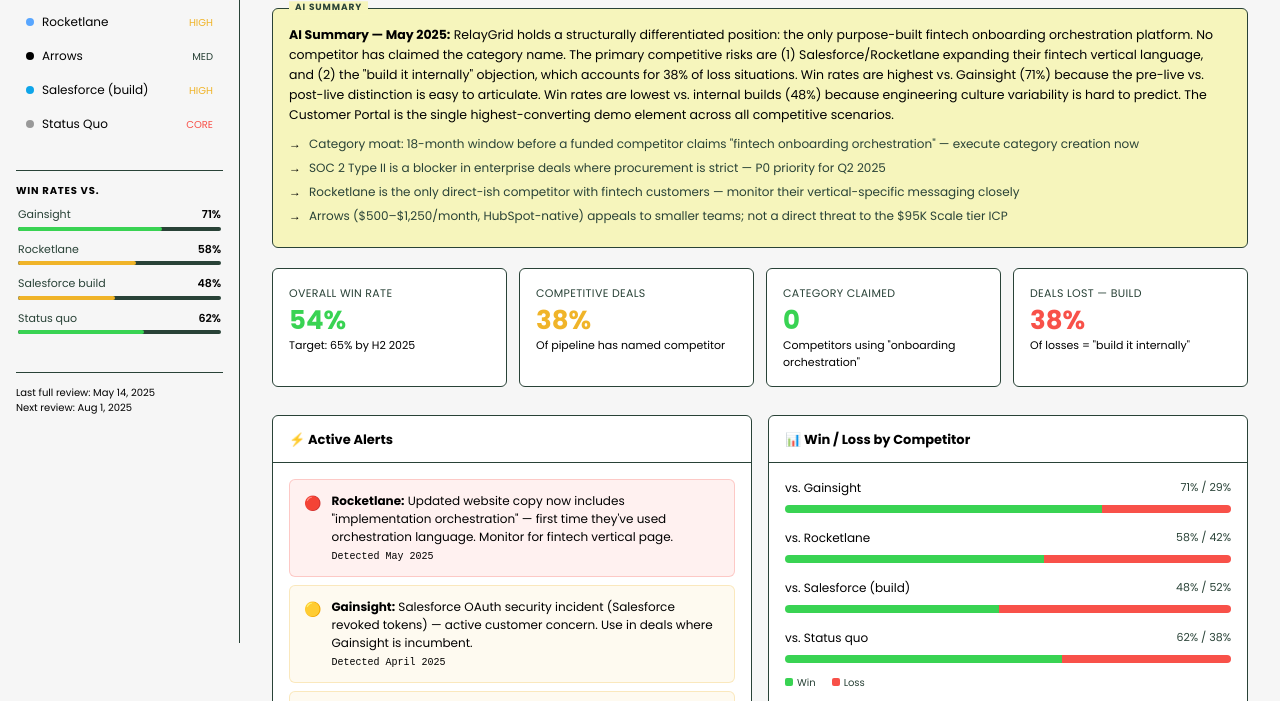
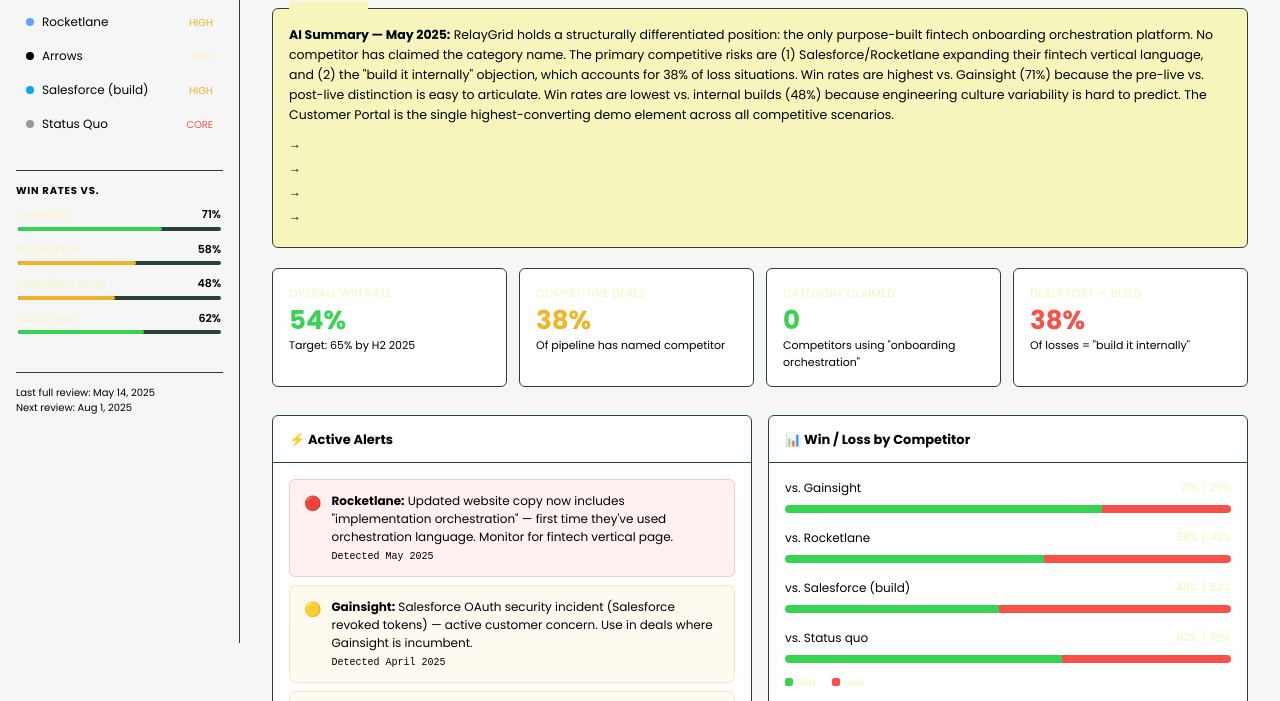
Before and after one commit to tia-kelly/competitive_intelligence, a plain HTML site: page index.html in a window 1280 px wide. Shown: the part 157-858 px from the top of the page. Drawn offline with Linux system fonts and the light colour scheme.

Commit message:
Update index.html

```diff
--- a/index.html
+++ b/index.html
@@ -17,7 +17,7 @@
     --border:    #294237;
     --border-lt: #F6F5BC;
     --text:      #000000;
-    --muted:     #294237;
+    --muted:     #F6F5BC;
     --dim:       #000000;
     --black:     #000000;
 
```
